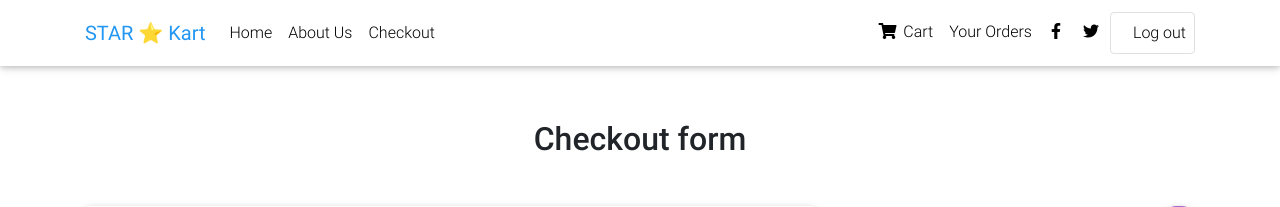
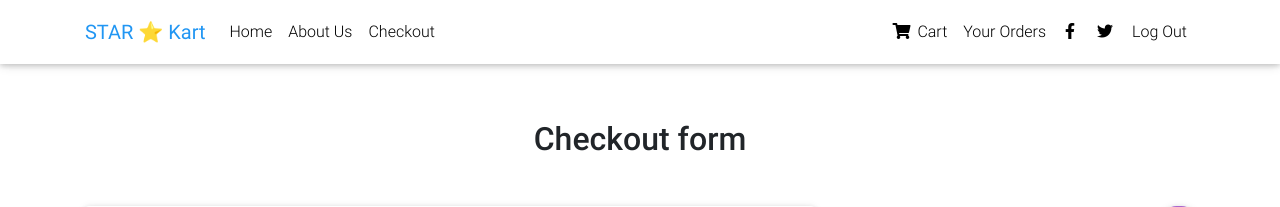
Before and after one commit to sibi1999/Retail_store_using_django, a Django app: page /shopping/checkout in a window 1280 px wide. Shown: the top 207 px of the page. Run offline with Django 3.2, Linux system fonts and the light colour scheme; data that the repository does not hold is empty; some libraries are stand-ins or nearby versions.

Commit message:
all done

```diff
--- a/accounts/urls.py
+++ b/accounts/urls.py
@@ -2,7 +2,7 @@ from django.urls import path
 from . import views
 from django.conf.urls.static import  static
 
-app_name='mysite'
+app_name='accounts'
 
 urlpatterns = [
 
--- a/accounts/views.py
+++ b/accounts/views.py
@@ -35,4 +35,5 @@ def login_view(request):
 def logout_view(request):
     if request.method=='POST':
         logout(request)
-        return render(request,'login/index2.html')
+        # return render(request,'login/index2.html')
+        return redirect('accounts:login')
--- a/shopping/templates/shopping/base.html
+++ b/shopping/templates/shopping/base.html
@@ -112,12 +112,14 @@
                 <i class="fab fa-twitter"></i>
               </a>
             </li>
+
             <li class="nav-item">
-              <a href="#" class="nav-link border border-light rounded waves-effect"
-                target="_blank">
-                <i class="fab  mr-2"></i>Log out
+              <a class="nav-link waves-effect" href="{% url 'accounts:login' %}">Log Out
+                <span class="sr-only">(current)</span>
               </a>
             </li>
+
+
           </ul>
 
         </div>
--- a/shopping/views.py
+++ b/shopping/views.py
@@ -47,7 +47,7 @@ def add_to_cart(request,pk):
 
     except:
         pass
-    messages.info(request, 'Product Added to cart successfully')
+
     return redirect('shopping:home')
 
 
```
